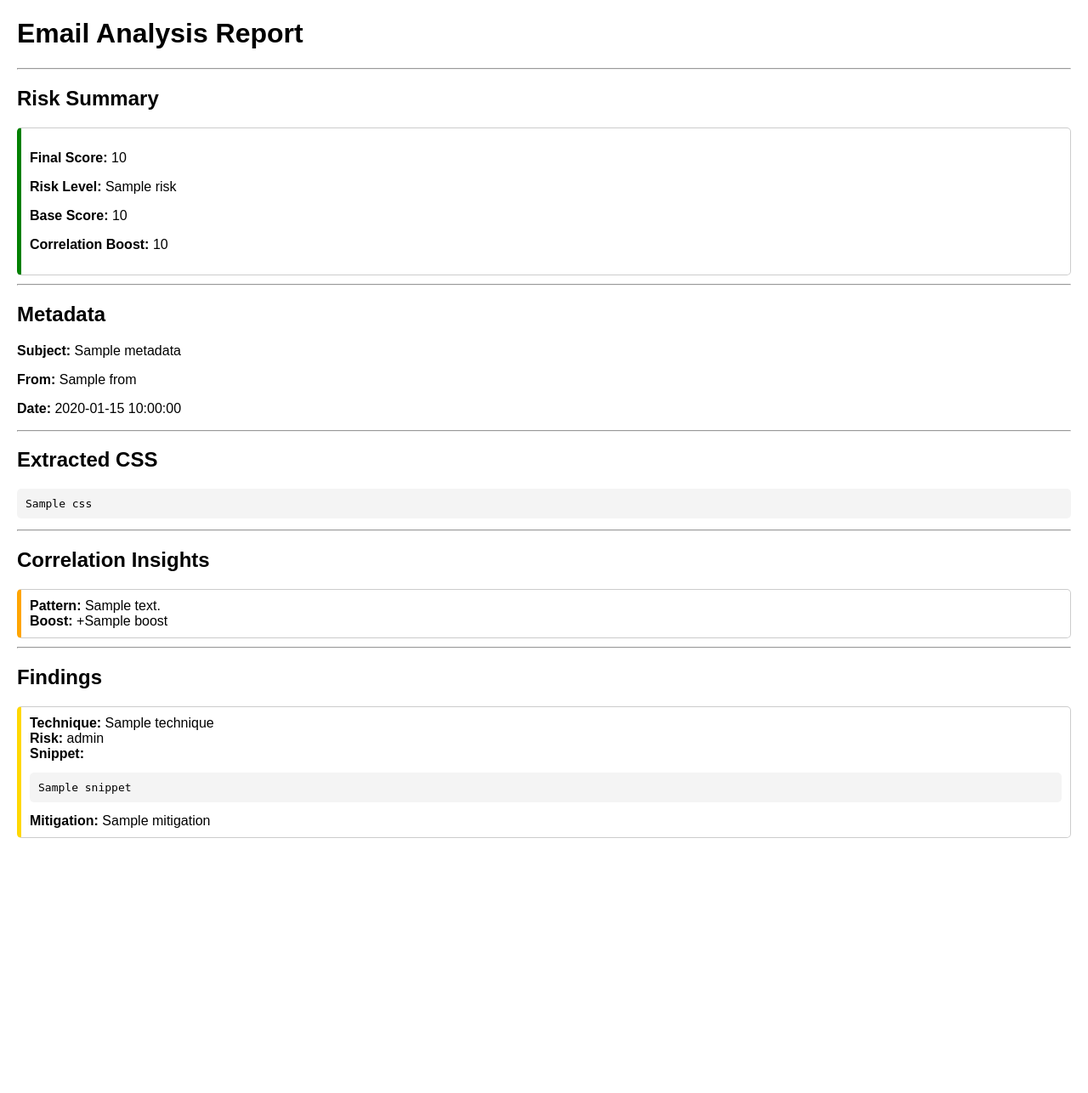
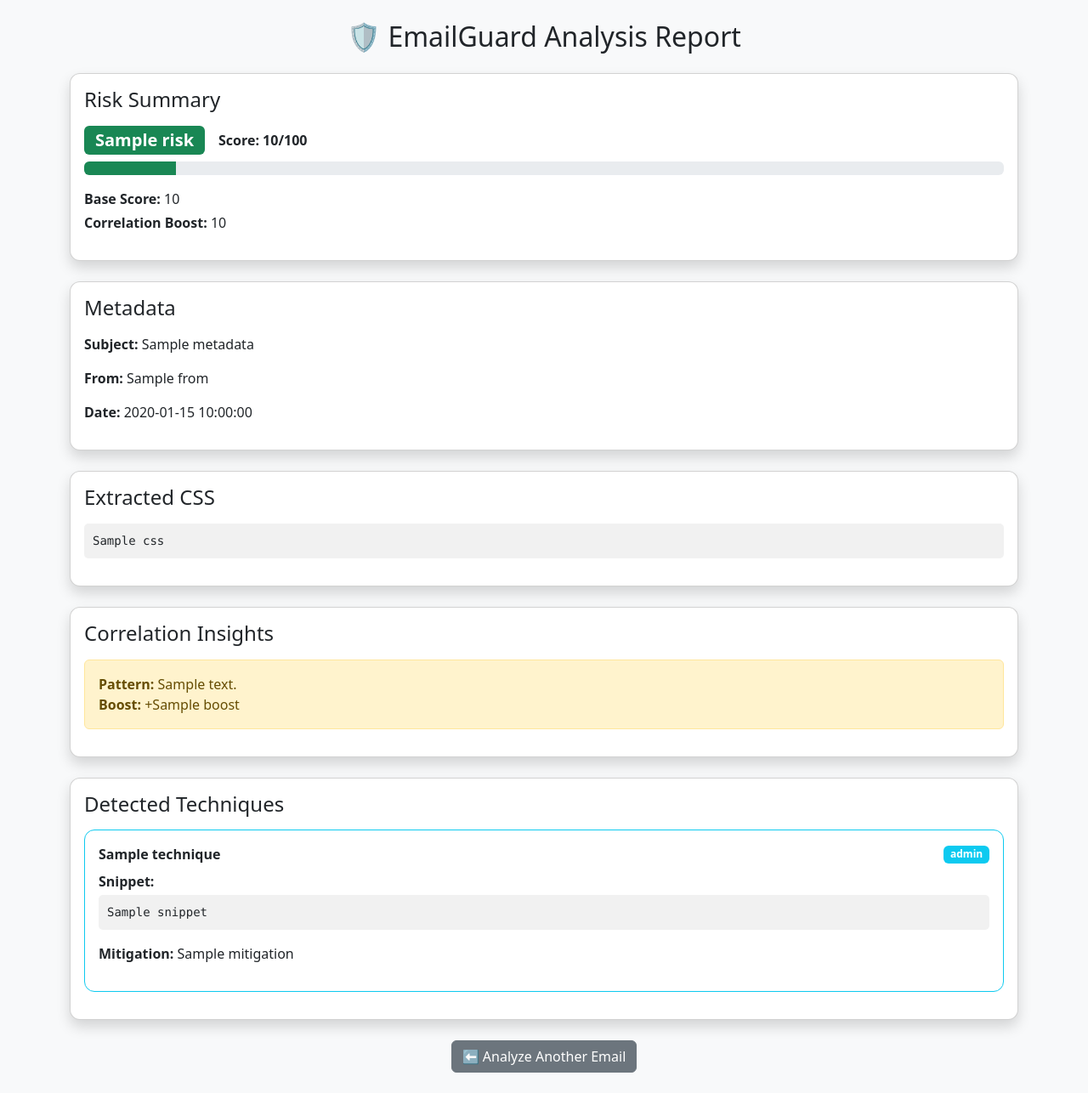
Before and after one commit to Jahnavi-915/EMailGuard-CSS-Email-Fingerprinting-Analyze, a Flask app: template web/templates/report.html in a window 1280 px wide. Shown: the whole page at 85% size. Before the commit the page ends 986 px from the top, so only its background shows below. Run offline with Flask 3, Linux system fonts and the light colour scheme; the template is opened without the code that fills it: most values are stand-ins (such as "Sample title", 1, 10 or a date in 2020).

Commit message:
updated ui

```diff
--- a/web/app.py
+++ b/web/app.py
@@ -7,7 +7,7 @@ from flask import Flask, render_template, request
 from eml_parser import parse_eml
 from css_extractor import extract_all_css
 
-# 🔥 Import all detectors
+# detectors
 from detectors.import_detector import detect_import_rules
 from detectors.media_detector import detect_media_queries
 from detectors.container_detector import detect_container_queries
@@ -15,7 +15,7 @@ from detectors.calc_detector import detect_calc
 from detectors.fontface_detector import detect_fontface
 from detectors.supports_detector import detect_supports
 
-# 🔥 NEW IMPORTS
+# pipeline
 from correlation_engine import CorrelationEngine
 from risk_scoring import calculate_risk_score
 from reporter.html_reporter import generate_html_report
@@ -36,50 +36,37 @@ def upload():
         # Step 1: Parse
         html, metadata = parse_eml(filepath)
 
-        # 🔥 HANDLE PLAIN TEXT EMAILS
+        # 🟢 Plain text email (UI improved)
         if html is None:
             return f"""
             <html>
             <head>
-                <title>Email Analysis Result</title>
-                <style>
-                    body {{
-                        font-family: Arial;
-                        text-align: center;
-                        margin-top: 100px;
-                    }}
-                    .box {{
-                        display: inline-block;
-                        padding: 30px;
-                        border: 1px solid #ccc;
-                        border-radius: 10px;
-                        box-shadow: 0px 0px 10px rgba(0,0,0,0.1);
-                    }}
-                    .safe {{
-                        color: green;
-                        font-size: 24px;
-                        font-weight: bold;
-                    }}
-                </style>
+                <title>Email Analysis</title>
+                <link href="https://cdn.jsdelivr.net/npm/bootstrap@5.3.0/dist/css/bootstrap.min.css" rel="stylesheet">
             </head>
-            <body>
 
-                <div class="box">
-                    <h2>Plain Text Email Detected</h2>
+            <body class="bg-light">
 
-                    <p>This email contains <b>no HTML or CSS content</b>.</p>
-                    <p>No CSS-based fingerprinting or tracking is possible.</p>
+            <div class="container mt-5">
+                <div class="card shadow p-4 text-center">
 
-                    <p class="safe">Status: SAFE ✅</p>
+                    <h3>📄 Plain Text Email</h3>
+
+                    <p>This email contains <b>no HTML or CSS</b>.</p>
+                    <p>No CSS-based fingerprinting possible.</p>
+
+                    <span class="badge bg-success fs-5">SAFE</span>
 
                     <hr>
+
                     <p><b>Subject:</b> {metadata.get("subject", "N/A")}</p>
                     <p><b>From:</b> {metadata.get("from", "N/A")}</p>
                     <p><b>Date:</b> {metadata.get("date", "N/A")}</p>
 
-                    <br><br>
-                    <a href="/">⬅️ Analyze another email</a>
+                    <a href="/" class="btn btn-secondary mt-3">⬅ Analyze Another Email</a>
+
                 </div>
+            </div>
 
             </body>
             </html>
@@ -88,7 +75,7 @@ def upload():
         # Step 2: Extract CSS
         css_snippets = extract_all_css(html)
 
-        # 🔥 Step 3: Run ALL detectors
+        # Step 3: Run detectors
         findings = []
         findings.extend(detect_import_rules(css_snippets))
         findings.extend(detect_media_queries(css_snippets))
@@ -97,20 +84,26 @@ def upload():
         findings.extend(detect_fontface(css_snippets))
         findings.extend(detect_supports(css_snippets))
 
-        # 🔗 Step 4: Correlation
+        # Step 4: Correlation
         corr_engine = CorrelationEngine(findings)
         insights = corr_engine.get_correlation_insights()
 
-        # 🔢 Step 5: Risk Scoring
+        # Step 5: Risk scoring
         risk = calculate_risk_score(findings, insights)
 
-        # 📄 Step 6: Generate HTML report
+        # Step 6: Generate report
         output_path = "temp_report.html"
         generate_html_report(findings, metadata, risk, insights, output_path)
 
-        # Return report
         with open(output_path, "r", encoding="utf-8") as f:
             html_report = f.read()
+
+        # 🧹 OPTIONAL CLEANUP (safe)
+        try:
+            os.remove(filepath)
+            os.remove(output_path)
+        except:
+            pass
 
         return html_report
 
@@ -118,4 +111,4 @@ def upload():
 
 
 if __name__ == "__main__":
-    app.run(debug=True)
+    app.run(debug=True, port=5001)
--- a/web/templates/report.html
+++ b/web/templates/report.html
@@ -2,116 +2,149 @@
 <html>
 <head>
     <title>Email Report</title>
+
+    <!-- Bootstrap -->
+    <link href="https://cdn.jsdelivr.net/npm/bootstrap@5.3.0/dist/css/bootstrap.min.css" rel="stylesheet">
+
     <style>
         body {
-            font-family: Arial;
-            margin: 20px;
+            background: #f8f9fa;
         }
 
         pre {
-            background: #f4f4f4;
+            background: #f1f1f1;
             padding: 10px;
             border-radius: 5px;
+            white-space: pre-wrap;
+            word-break: break-word;
         }
 
-        .box {
-            border: 1px solid #ccc;
-            padding: 10px;
-            margin-bottom: 10px;
-            border-radius: 5px;
-        }
-
-        .critical {
-            border-left: 5px solid red;
-        }
-
-        .high {
-            border-left: 5px solid orange;
-        }
-
-        .moderate {
-            border-left: 5px solid gold;
-        }
-
-        .safe {
-            border-left: 5px solid green;
+        .card {
+            border-radius: 12px;
         }
     </style>
 </head>
+
 <body>
 
-<h1>Email Analysis Report</h1>
+<div class="container mt-4">
 
-<hr>
+    <h2 class="text-center mb-4">🛡 EmailGuard Analysis Report</h2>
 
-<!-- 🔥 NEW: Risk Summary -->
-<h2>Risk Summary</h2>
+    <!-- 🔥 Risk Summary -->
+    <div class="card shadow mb-4 p-3">
+        <h4 class="mb-3">Risk Summary</h4>
 
-<div class="box
-    {% if risk.label == 'Critical' %}critical
-    {% elif risk.label == 'High' %}high
-    {% elif risk.label == 'Moderate' %}moderate
-    {% else %}safe
+        <div class="d-flex align-items-center gap-3 mb-2">
+            <span class="badge
+                {% if risk.label == 'Critical' %}bg-danger
+                {% elif risk.label == 'High' %}bg-warning text-dark
+                {% elif risk.label == 'Moderate' %}bg-info
+                {% else %}bg-success
                 {% endif %}
-">
-    <p><b>Final Score:</b> {{ risk.score }}</p>
-    <p><b>Risk Level:</b> {{ risk.label }}</p>
-    <p><b>Base Score:</b> {{ risk.base_total }}</p>
+                fs-5">
+                {{ risk.label }}
+            </span>
+
+            <span class="fw-bold">Score: {{ risk.score }}/100</span>
+        </div>
+
+        <div class="progress mb-3">
+            <div class="progress-bar
+                {% if risk.label == 'Critical' %}bg-danger
+                {% elif risk.label == 'High' %}bg-warning
+                {% elif risk.label == 'Moderate' %}bg-info
+                {% else %}bg-success
+                {% endif %}"
+                style="width: {{ risk.score }}%">
+            </div>
+        </div>
+
+        <p class="mb-1"><b>Base Score:</b> {{ risk.base_total }}</p>
         <p><b>Correlation Boost:</b> {{ risk.boost_total }}</p>
     </div>
 
-<hr>
+    <!-- 🔥 Metadata -->
+    <div class="card shadow mb-4 p-3">
+        <h4 class="mb-3">Metadata</h4>
+        <p><b>Subject:</b> {{ metadata.get("subject", "N/A") }}</p>
+        <p><b>From:</b> {{ metadata.get("from", "N/A") }}</p>
+        <p><b>Date:</b> {{ metadata.get("date", "N/A") }}</p>
+    </div>
 
-<h2>Metadata</h2>
-<p><b>Subject:</b> {{ metadata.subject }}</p>
-<p><b>From:</b> {{ metadata.from }}</p>
-<p><b>Date:</b> {{ metadata.date }}</p>
-
-<hr>
-
-<h2>Extracted CSS</h2>
+    <!-- 🔥 CSS -->
+    <div class="card shadow mb-4 p-3">
+        <h4 class="mb-3">Extracted CSS</h4>
 
         {% if css_snippets %}
             {% for css in css_snippets %}
                 <pre>{{ css }}</pre>
             {% endfor %}
         {% else %}
-    <p>No CSS found</p>
+            <p class="text-muted">No CSS found</p>
         {% endif %}
+    </div>
 
-<hr>
-
-<!-- 🔥 NEW: Correlation Insights -->
-<h2>Correlation Insights</h2>
+    <!-- 🔥 Correlation Insights -->
+    <div class="card shadow mb-4 p-3">
+        <h4 class="mb-3">Correlation Insights</h4>
 
         {% if insights %}
             {% for ins in insights %}
-        <div class="box high">
+                <div class="alert alert-warning">
                     <b>Pattern:</b> {{ ins.description }} <br>
                     <b>Boost:</b> +{{ ins.boost }}
                 </div>
             {% endfor %}
         {% else %}
-    <p>No correlation patterns detected</p>
+            <p class="text-muted">No correlation patterns detected</p>
         {% endif %}
+    </div>
 
-<hr>
-
-<h2>Findings</h2>
+    <!-- 🔥 Findings -->
+    <div class="card shadow mb-4 p-3">
+        <h4 class="mb-3">Detected Techniques</h4>
 
         {% if findings %}
             {% for f in findings %}
-        <div class="box {% if f.risk_level == 'Critical' %}critical{% elif f.risk_level == 'High' %}high{% else %}moderate{% endif %}">
-            <b>Technique:</b> {{ f.technique }} <br>
-            <b>Risk:</b> {{ f.risk_level }} <br>
-            <b>Snippet:</b>
+                <div class="card mb-3 p-3
+                    {% if f.risk_level == 'Critical' %}border-danger
+                    {% elif f.risk_level == 'High' %}border-warning
+                    {% else %}border-info
+                    {% endif %}
+                ">
+
+                    <div class="d-flex justify-content-between align-items-center">
+                        <b>{{ f.technique }}</b>
+
+                        <span class="badge
+                            {% if f.risk_level == 'Critical' %}bg-danger
+                            {% elif f.risk_level == 'High' %}bg-warning text-dark
+                            {% else %}bg-info
+                            {% endif %}
+                        ">
+                            {{ f.risk_level }}
+                        </span>
+                    </div>
+
+                    <p class="mt-2 mb-1"><b>Snippet:</b></p>
                     <pre>{{ f.snippet }}</pre>
-            <b>Mitigation:</b> {{ f.mitigation }}
+
+                    <p><b>Mitigation:</b> {{ f.mitigation }}</p>
+
                 </div>
             {% endfor %}
         {% else %}
-    <p>No findings detected</p>
+            <p class="text-muted">No findings detected</p>
         {% endif %}
+    </div>
+
+    <!-- 🔙 Back Button -->
+    <div class="text-center mb-4">
+        <a href="/" class="btn btn-secondary">⬅ Analyze Another Email</a>
+    </div>
+
+</div>
 
 </body>
 </html>
```
Also changed, not shown: web/templates/index.html (+33 -35 lines), 1 other file. Lines whose indentation alone changed are shown as unchanged.
